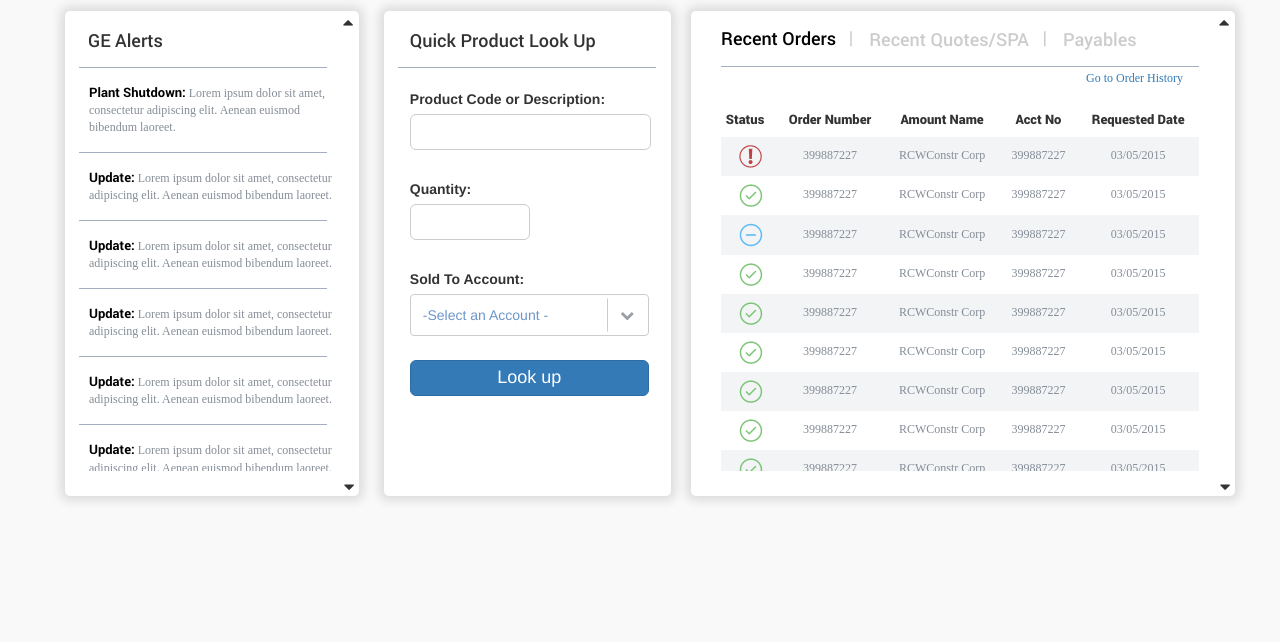
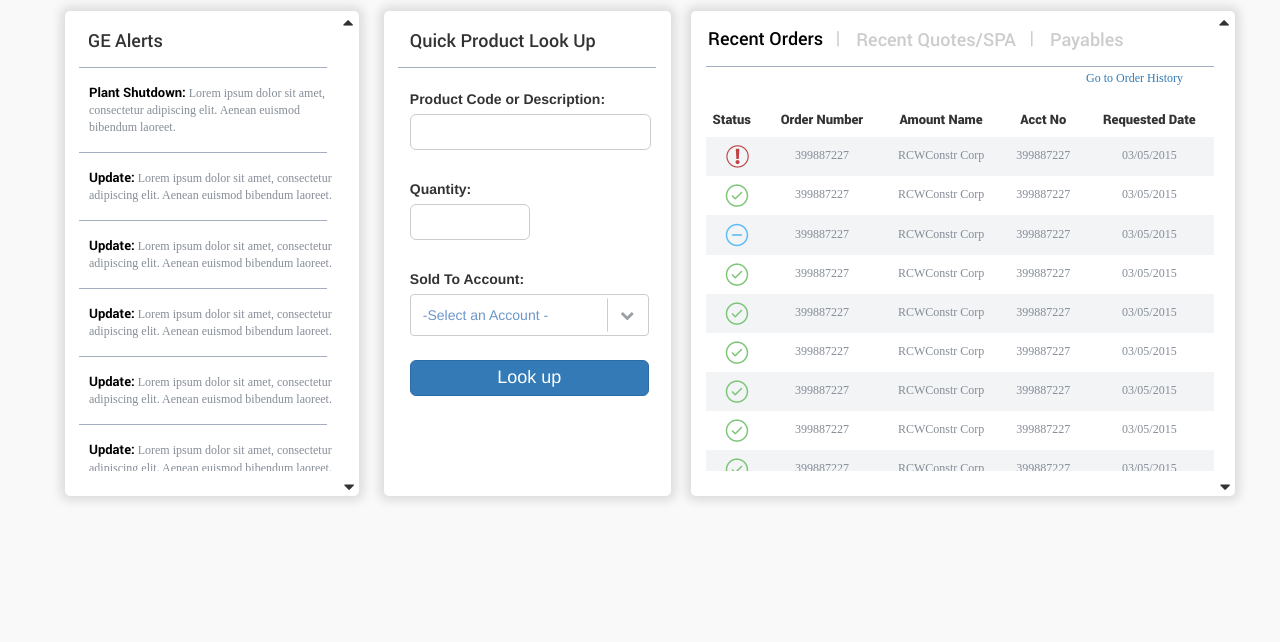
Before and after one commit to oksiweb/eLight, a plain HTML site: page index.html in a window 1280 px wide. Shown: the part 222-864 px from the top of the page. Drawn offline with nearby package versions, Linux system fonts and the light colour scheme; a web font is replaced by a local one.

Commit message:
fixed padding table

```diff
--- a/css/dashboard.css
+++ b/css/dashboard.css
@@ -686,7 +686,7 @@ nav{
 .lineModuleOrders{
 	position: relative;
 	top: -32px;
-	width: 94%;
+	width: 100%;
 	z-index: 999;
 	background: #a3afbf;
 	height: 1px;
@@ -698,7 +698,11 @@ nav{
 .nav-tabs{
 	position: relative;
 	top: -15px;
+	right:13px;
 	border:none;
+}
+.contentTabBlockTable{
+	padding: 0;
 }
 .contentTabBlock table thead th {
 	font-family: Roboto-Black;
--- a/index.html
+++ b/index.html
@@ -188,7 +188,7 @@
                                 <div id="myTabContent" class="tab-content">
                                     <div class="tab-pane fade in active" id="recentOrders">
                                         <div class="row contentTabBlock">
-                                            <div class="col-md-12">
+                                            <div class="col-md-12 contentTabBlockTable">
                                                 <div class="row">
                                                     <table class="table text-center">
                                                         <thead>
```
